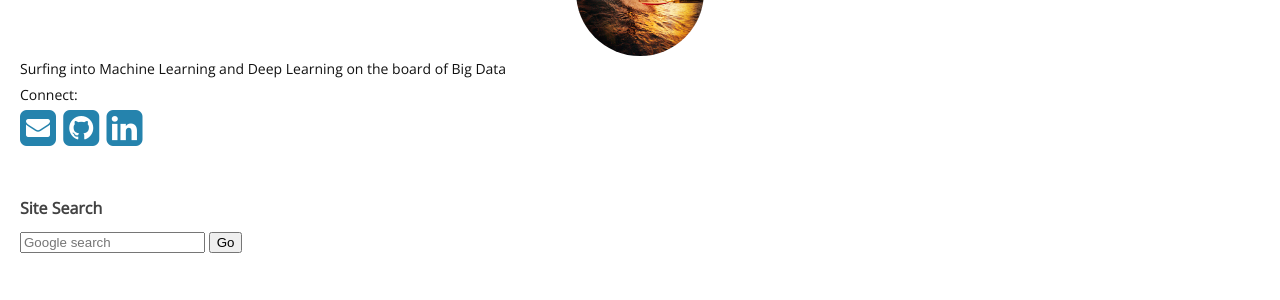
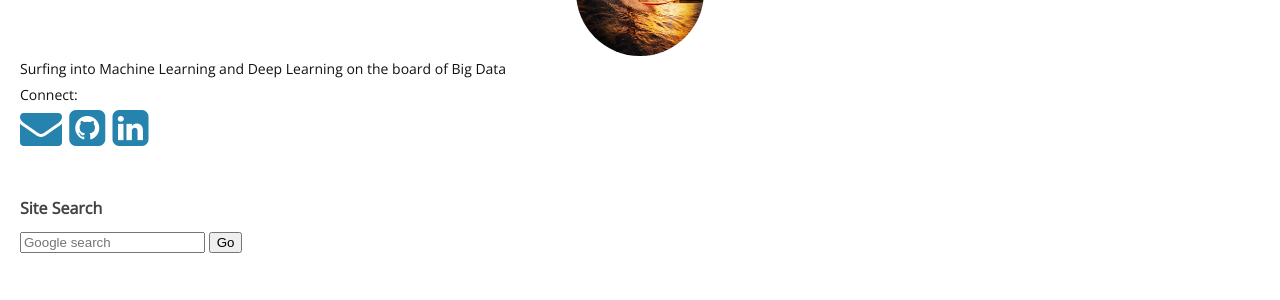
Before and after one commit to wonik/wonikjang.github.io, a Jekyll site: the page built from f_guestbook.md, in a window 1280 px wide. Shown: the part 483-783 px from the top of the page. Built offline with Jekyll 4.4.1, drawn with Linux system fonts in a browser that asks for light colours; nearby versions of some CDN libraries; comment, search, counter and statistics services are not loaded.

Commit message:
Update Aboutme.html

```diff
--- a/_includes/Aboutme.html
+++ b/_includes/Aboutme.html
@@ -9,7 +9,7 @@
   Connect: <br />
 
   {% if site.email != empty %}
-  <a href="mailto:{{site.email}}" title="mailto: {{site.email}}"><i class="fa fa-envelope-square fa-3x"></i></a>&nbsp;
+  <a href="mailto:{{site.email}}" title="mailto: {{site.email}}"><i class="fa fa-envelope fa-3x"></i></a>&nbsp;
   {% endif %}
 
   {% if site.github_username != empty %}
```
